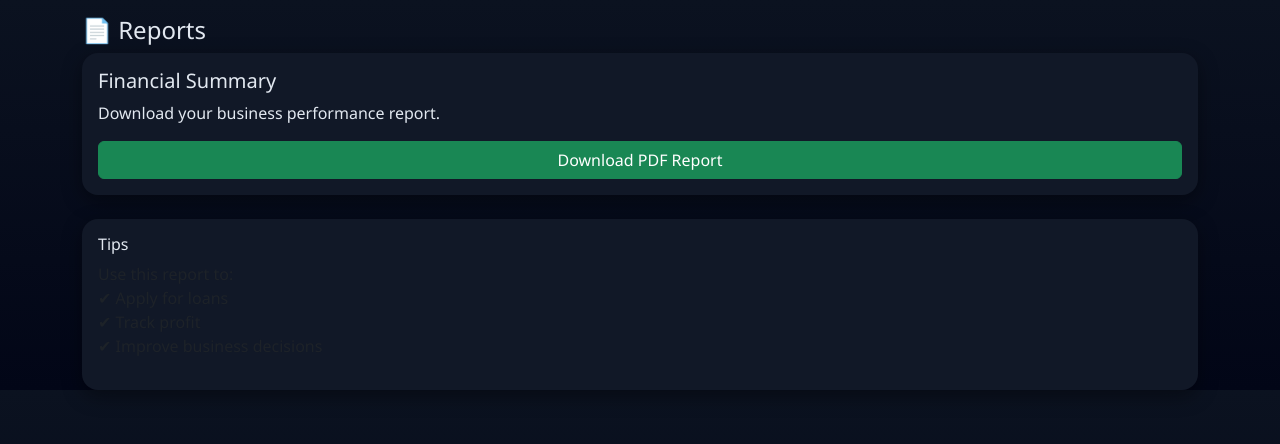
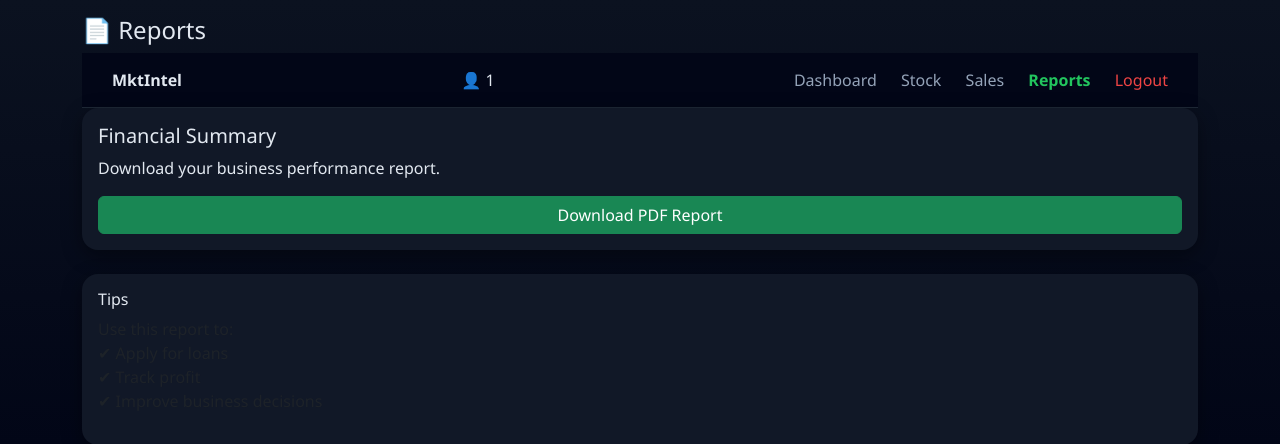
Before and after one commit to wynnjrr/mktintel, a Flask app: page /reports in a window 1280 px wide. Shown: the top 444 px of the page. Run offline with Flask 3, Linux system fonts and the light colour scheme; a user stored in the database is signed in.

Commit message:
Upgrade UI, mobile nav, PDF report, chart fix, multi-user improvements

```diff
--- a/app.py
+++ b/app.py
@@ -8,6 +8,7 @@ import os
 from collections import Counter
 from functools import wraps
 from datetime import datetime, timedelta
+from reportlab.platypus import Image
 
 app = Flask(__name__)
 app.secret_key = "supersecretkey"
@@ -254,55 +255,120 @@ def delete(id):
 @login_required
 def report():
     buffer = io.BytesIO()
-    doc = SimpleDocTemplate(buffer)
+
+    doc = SimpleDocTemplate(
+        buffer,
+        rightMargin=40,
+        leftMargin=40,
+        topMargin=40,
+        bottomMargin=40
+    )
+
     styles = getSampleStyleSheet()
-
     elements = []
 
     user_id = session.get('user_id')
+    user = User.query.get(user_id)
+
     sales = Sale.query.filter_by(user_id=user_id).all()
     products = Product.query.filter_by(user_id=user_id).all()
 
     total_sales = sum(s.total_price for s in sales)
     total_profit = sum(s.profit for s in sales)
 
-    # TITLE
+    # ================= HEADER =================`
+    logo = "static/logo.png"
+    elements.append(Image(logo, width=80, height=40))
+    elements.append(Spacer(1, 6))
     elements.append(Paragraph("MktIntel Business Report", styles['Title']))
-    elements.append(Spacer(1, 12))
+    elements.append(Spacer(1, 6))
 
-    # SUMMARY
-    elements.append(Paragraph(f"Total Sales: ${total_sales}", styles['Normal']))
-    elements.append(Paragraph(f"Total Profit: ${total_profit}", styles['Normal']))
-    elements.append(Spacer(1, 12))
+    elements.append(Paragraph(
+        f"User: <b>{user.username}</b>",
+        styles['Normal']
+    ))
 
-    # PRODUCTS
-    elements.append(Paragraph("Stock Overview:", styles['Heading2']))
-    for p in products:
-        elements.append(Paragraph(f"{p.name} - {p.quantity} units", styles['Normal']))
+    elements.append(Paragraph(
+        f"Generated: {datetime.now().strftime('%Y-%m-%d %H:%M')}",
+        styles['Normal']
+    ))
 
     elements.append(Spacer(1, 12))
 
-    # SALES DETAILS
-    elements.append(Paragraph("Sales History:", styles['Heading2']))
-    for s in sales:
+    # ================= SUMMARY =================
+    elements.append(Paragraph("Financial Summary", styles['Heading2']))
+    elements.append(Spacer(1, 6))
+
+    elements.append(Paragraph(
+        f"Total Sales: <b>${total_sales}</b>",
+        styles['Normal']
+    ))
+
+    elements.append(Paragraph(
+        f"Total Profit: <b>${total_profit}</b>",
+        styles['Normal']
+    ))
+
+    elements.append(Spacer(1, 12))
+
+    # ================= SALES =================
+    elements.append(Paragraph("Sales History", styles['Heading2']))
+    elements.append(Spacer(1, 6))
+
+    if not sales:
+        elements.append(Paragraph("No sales recorded", styles['Normal']))
+    else:
+        for s in sales:
+            product = Product.query.get(s.product_id)
+            name = product.name if product else "Deleted Product"
+
+            elements.append(Paragraph(
+                f"{s.date.strftime('%Y-%m-%d')} | "
+                f"{name} | "
+                f"Qty: {s.quantity_sold} | "
+                f"Sales: ${s.total_price} | "
+                f"Profit: ${s.profit}",
+                styles['Normal']
+            ))
+
+    elements.append(Spacer(1, 12))
+
+    # ================= STOCK =================
+    elements.append(Paragraph("Stock Summary", styles['Heading2']))
+    elements.append(Spacer(1, 6))
+
+    for p in products:
+        status = "LOW STOCK" if p.quantity <= p.min_stock else "OK"
+
         elements.append(Paragraph(
-            f"Product ID {s.product_id} | Qty: {s.quantity_sold} | ${s.total_price}",
+            f"{p.name} — {p.quantity} units "
+            f"(Min: {p.min_stock}) — {status}",
             styles['Normal']
         ))
 
-    # INSIGHT
     elements.append(Spacer(1, 12))
-    elements.append(Paragraph("Insights:", styles['Heading2']))
+
+    # ================= INSIGHTS =================
+    elements.append(Paragraph("Business Insights", styles['Heading2']))
+    elements.append(Spacer(1, 6))
 
     if total_profit > 100:
-        elements.append(Paragraph("Strong business performance", styles['Normal']))
+        insight = "Strong profitability"
+    elif total_profit < 20:
+        insight = "Low profit margin"
     else:
-        elements.append(Paragraph("Increase sales for better profit", styles['Normal']))
+        insight = "Stable performance"
+
+    elements.append(Paragraph(insight, styles['Normal']))
 
     doc.build(elements)
     buffer.seek(0)
 
-    return send_file(buffer, as_attachment=True, download_name="mktintel_report.pdf")
+    return send_file(
+        buffer,
+        as_attachment=True,
+        download_name="MktIntel_Report.pdf"
+    )
 
 
 if __name__ == "__main__":
--- a/templates/reports.html
+++ b/templates/reports.html
@@ -67,8 +67,16 @@ input::placeholder {
 
 .navbar-bottom a {
     color: #64748b;
-    font-size: 13px;
+    font-size: 20px;
     text-decoration: none;
+    display: flex;
+    flex-direction: column;
+    align-items: center;
+}
+
+.navbar-bottom a span {
+    font-size: 11px;
+    margin-top: 2px;
 }
 
 .navbar-bottom a.active {
@@ -115,6 +123,21 @@ input::placeholder {
 
 <h4>📄 Reports</h4>
 
+<!-- TOP NAV -->
+    <div class="navbar-top">
+        <div><b>MktIntel</b></div>
+
+        <span style="color:#94a3b8;">👤 {{ session.user_id }}</span>
+
+        <div>
+            <a href="/dashboard">Dashboard</a>
+            <a href="/stock">Stock</a>
+            <a href="/sales">Sales</a>
+            <a href="/reports">Reports</a>
+            <a href="/logout" style="color:#ef4444;">Logout</a>
+        </div>
+    </div>
+
 <div class="card p-3">
     <h5>Financial Summary</h5>
     <p>Download your business performance report.</p>
@@ -135,10 +158,10 @@ input::placeholder {
 </div>
 
 <div class="navbar-bottom">
-    <a href="/dashboard">🏠</a>
-    <a href="/stock">📦</a>
-    <a href="/sales">💰</a>
-    <a href="/reports" class="active">📄</a>
+    <a href="/dashboard">🏠<span>Home</span></a>
+    <a href="/sales">💰<span>Sales</span></a>
+    <a href="/stock">📦<span>Stock</span></a>
+    <a href="/reports" class="active">📄<span>Reports</span></a>
 </div>
 
 <script>
```
Also changed, not shown: templates/dashboard.html (+6 -6 lines), templates/sales.html (+14 -6 lines), templates/stock.html (+13 -6 lines).
